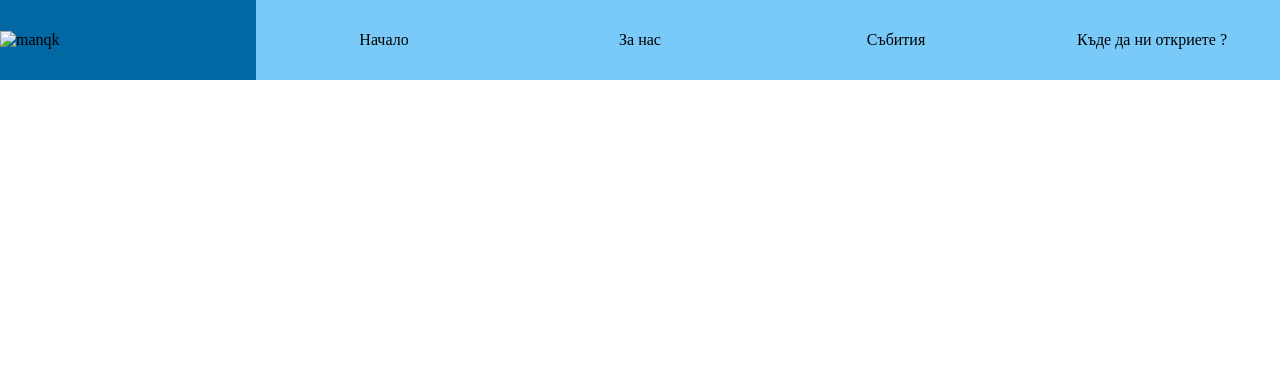
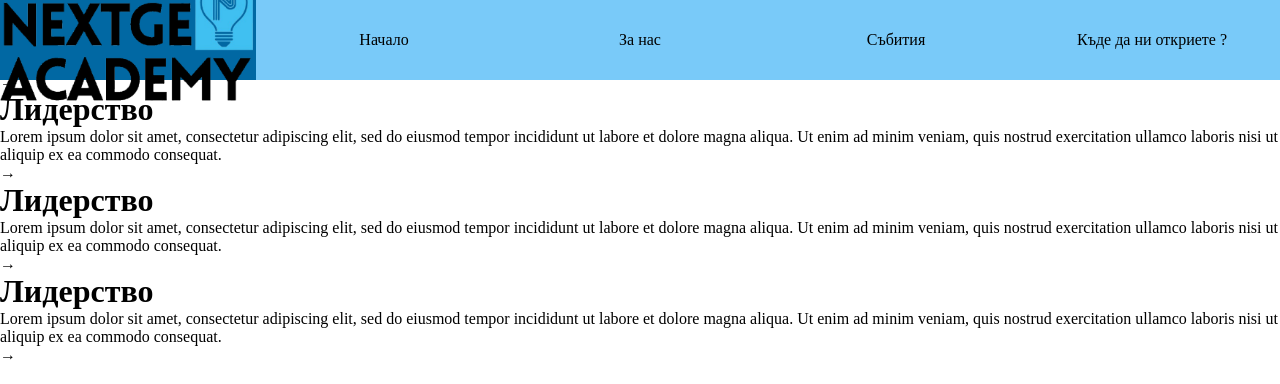
Before and after one commit to nextgenacademybg/nga, a plain HTML site: page sabitie.html in a window 1280 px wide. Drawn offline with Linux system fonts and the light colour scheme.

Commit message:
Update sabitie.html

```diff
--- a/sabitie.html
+++ b/sabitie.html
@@ -7,14 +7,14 @@
     <link rel="stylesheet" href="destopv.css">
     <link rel="stylesheet" href="phone.css">
 </head>
-<body>
+<body id="infobody" >
     <nav>
         <div id="mqsto_na_ikonkata">
-            <img src="snimki/Screenshot_23-3-2025_22135_-removebg-preview.png"  alt="manqk" id="logoto">
+            <img src="snimkite/logi.png"  alt="manqk" id="logoto">
         </div>
 
         <div id="stranici">
-            <a href="home.html" class="stranica">
+            <a href="index.html" class="stranica">
                 <div>
                     <p>Начало</p>
                 </div>
@@ -38,14 +38,41 @@
 
 
     </nav>
+    <div id="sbornas">
+        <div  id="parvotosabitie">
+        <h1 id="sabitiq">Лидерство</h1>
+        <p>Lorem ipsum dolor sit amet, consectetur adipiscing elit, sed do eiusmod tempor incididunt ut labore et dolore magna aliqua. Ut enim ad minim veniam, quis nostrud exercitation ullamco laboris nisi ut aliquip ex ea commodo consequat. </p>
+        <a href="#" class="myButon">→</a>
+        </div>
+
+
+        <div  id="parvotosabitie">
+            <h1 id="sabitiq">Лидерство</h1>
+            <p>Lorem ipsum dolor sit amet, consectetur adipiscing elit, sed do eiusmod tempor incididunt ut labore et dolore magna aliqua. Ut enim ad minim veniam, quis nostrud exercitation ullamco laboris nisi ut aliquip ex ea commodo consequat. </p>
+            <a href="#" class="myButon">→</a>
+        </div>
+
+            <div  id="parvotosabitie">
+                <h1 id="sabitiq">Лидерство</h1>
+                <p>Lorem ipsum dolor sit amet, consectetur adipiscing elit, sed do eiusmod tempor incididunt ut labore et dolore magna aliqua. Ut enim ad minim veniam, quis nostrud exercitation ullamco laboris nisi ut aliquip ex ea commodo consequat. </p>
+                <a href="#" class="myButon">→</a>
+
+            </div>
+                <div  id="parvotosabitie">
+
+                    <h1 id="sabitie">Лидерство</h1>
+                    <p>Lorem ipsum dolor sit amet, consectetur adipiscing elit, sed do eiusmod tempor incididunt ut labore et dolore magna aliqua. Ut enim ad minim veniam, quis nostrud exercitation ullamco laboris nisi ut aliquip ex ea commodo consequat. </p>
+
+                    <a href="#" class="myButon">→</a>
+                </div>
+
+    </div>
 
 
 
 
 
-    <div id="mapa">
-        <iframe src="https://maps.app.goo.gl/HCJq1RjtVtPTBMg29></iframe>
-    </div>
+
     <button id="backToTopBtn" onclick="scrollToTop">↑</button>
     <script src="butonche.js"></script>
 </body>
```
